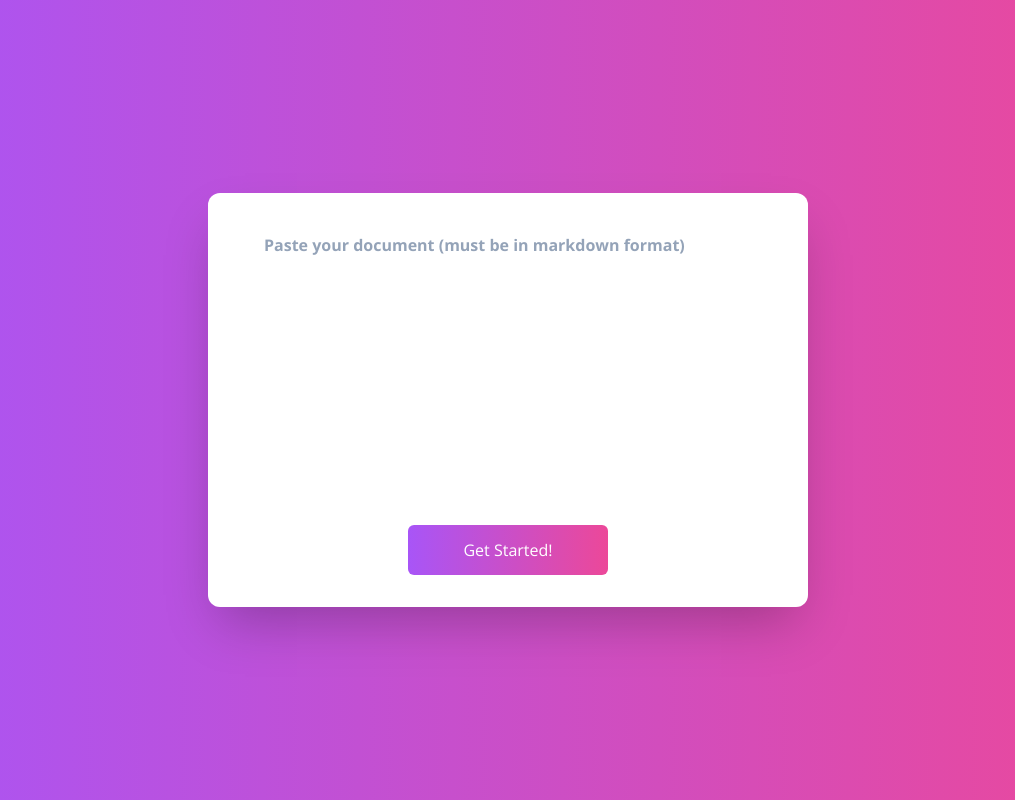
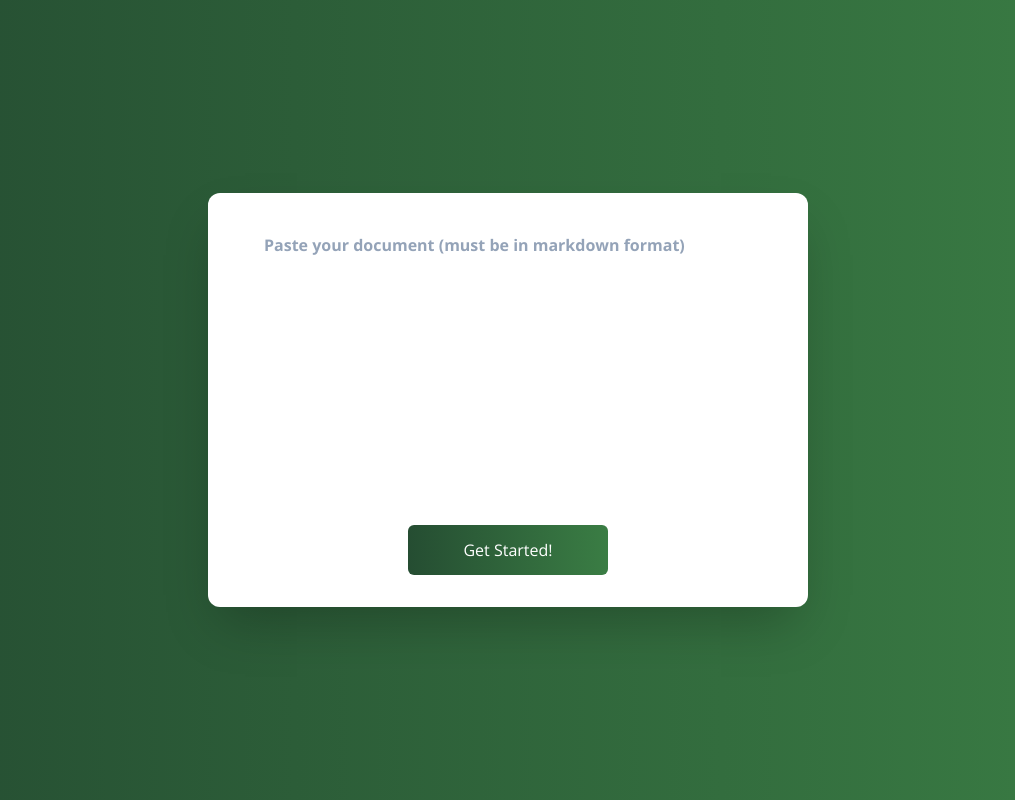
Before and after one commit to joshxtian/quzify, a Gatsby site: page / in a window 1280 px wide. Shown: the whole page, without its empty margins (132-1147 px from the left). Built offline with nearby package versions, Linux system fonts and the light colour scheme; Gatsby itself is replaced by a stand-in of ours.

Commit message:
refactor: change theme color

```diff
--- a/src/components/Button/Button.js
+++ b/src/components/Button/Button.js
@@ -1,7 +1,7 @@
 import React from "react";
 const Button = ({children, click}) => {
   return (
-    <button onClick={click} className="bg-gradient-to-r from-purple-500 to-pink-500 text-white rounded-md w-[200px] h-[50px]">
+    <button onClick={click} className="bg-gradient-to-r from-[#254D32] to-[#3A7D44] text-white rounded-md w-[200px] h-[50px]">
       {children}
     </button>
   );
--- a/src/components/QuizArea/AnswerItem.js
+++ b/src/components/QuizArea/AnswerItem.js
@@ -6,17 +6,17 @@ const AnswerItem = ({ isActive, showAnswer, text, className, isAnswer }) => {
     "answer-items border-2 cursor-pointer mt-2 p-1 rounded-lg px-5",
     className,
     {
-        "border-pink-500": isActive,
+        "border-[#3A7D44]": isActive,
         "border-white": !isActive,
         "bg-white": !isActive,
-        "bg-pink-500": isActive,
+        "bg-[#3A7D44]": isActive,
     },
   );
   const textClassNames = classNames(
     "text-xs text-left sm:text-lg",
     {
       "text-white": isActive,
-      "text-pink-500": !isActive,
+      "text-[#3A7D44]": !isActive,
     }
   );
   return (
--- a/src/components/QuizArea/Question.js
+++ b/src/components/QuizArea/Question.js
@@ -6,7 +6,7 @@ const Question = ({ node }) => {
         return (
             <div className="question mt-32 sm:mt-60 first:mt-0" id="question">
                 {/* {node.children[0].children[0].value} */}
-                <h1 className="question-text font-bold text-base sm:text-lg">
+                <h1 className="question-text font-bold text-base text-[#3A7D44] sm:text-lg">
                     {children[0].value}
                 </h1>
             </div>
--- a/src/styles/global.css
+++ b/src/styles/global.css
@@ -5,7 +5,7 @@
 
 @layer base {
     body {
-        @apply bg-gradient-to-r from-purple-500 to-pink-500;
+        @apply bg-gradient-to-r from-[#254D32] to-[#3A7D44];
         font-family: 'Open Sans', sans-serif;
     }
 }
```
